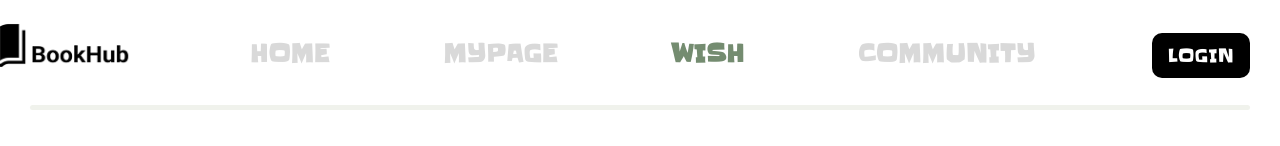
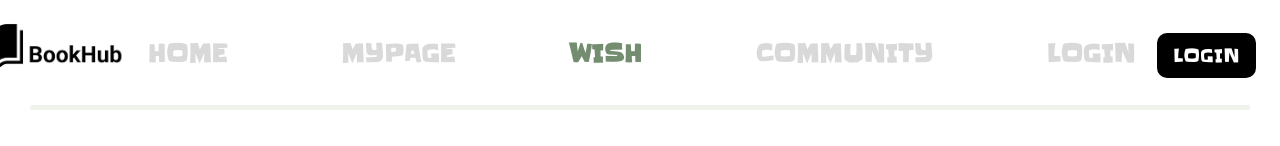
Before and after one commit to BookHub-BookTrio/BookHub-Front, a React (Create React App) app in the folder bookhub/: page /wish-edit/1 in a window 1280 px wide. Shown: the top 146 px of the page. Built offline with nearby package versions, Linux system fonts and the light colour scheme; no server answers.

Commit message:
[Feat/#61] - Header 메뉴바 Login 핸들 추가

```diff
--- a/bookhub/src/component/header/Header.jsx
+++ b/bookhub/src/component/header/Header.jsx
@@ -10,9 +10,24 @@ const Header = () => {
   const location = useLocation();
   const [menuOpen, setMenuOpen] = useState(false);
 
+  const [isLoggedIn, setIsLoggedIn] = useState(() => {
+    return !!localStorage.getItem("accessToken");
+  });
+
   const handleNavigation = (path) => {
     navigate(path);
     setMenuOpen(false);
+  };
+
+  const handleLogout = () => {
+    localStorage.removeItem("accessToken");
+    setIsLoggedIn(false);
+    navigate("/");
+    setMenuOpen(false);
+  };
+
+  const handleLogin = () => {
+    handleNavigation("/home");
   };
 
   useEffect(() => {
@@ -48,6 +63,16 @@ const Header = () => {
         <div className={`text-wrapper-4 ${location.pathname.startsWith("/community") ? "active" : ""}`} onClick={() => handleNavigation("/community")}>
           COMMUNITY
         </div>
+
+        {isLoggedIn ? (
+          <div className="text-wrapper-4" onClick={handleLogout}>
+            LOGOUT
+          </div>
+        ) : (
+          <div className="text-wrapper-4" onClick={handleLogin}>
+            LOGIN
+          </div>
+        )}
       </nav>
 
       <LoginButton />
```
